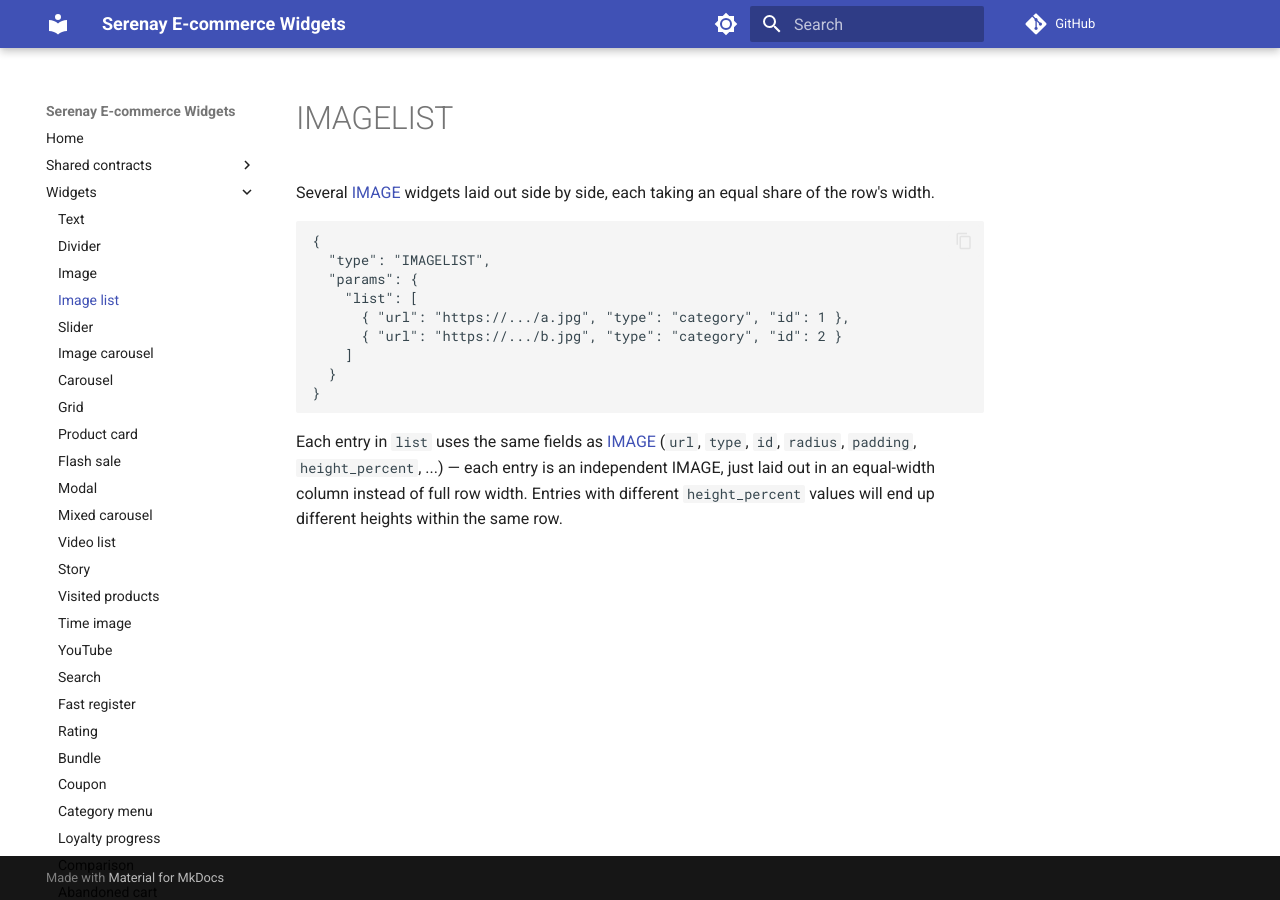
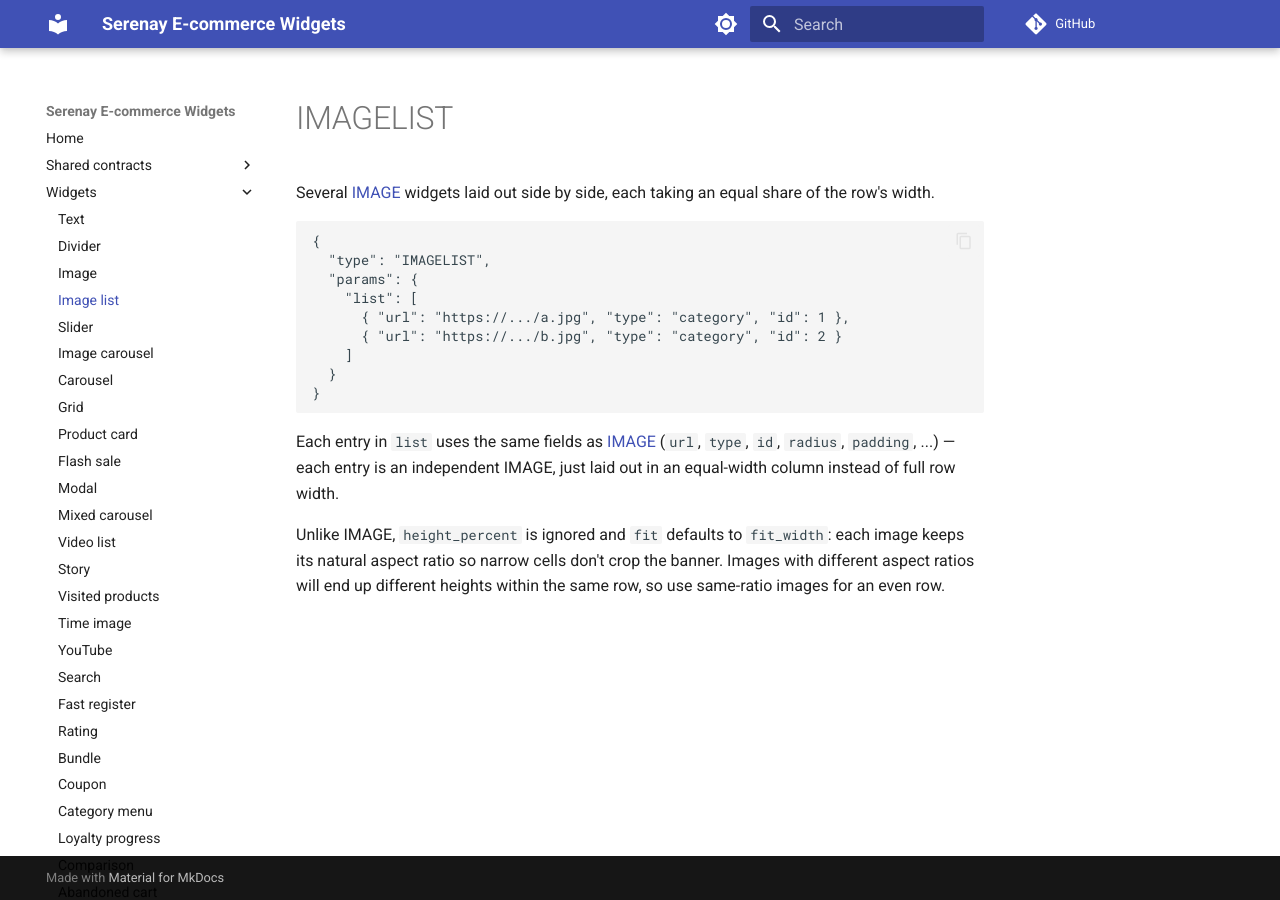
Before and after one commit to serenayyazilim/serenay-ecommerce-widgets, an MkDocs documentation site: the page built from doc/widgets/image-list.md, in a window 1280 px wide. Built offline with MkDocs 1.6.1 and Material for MkDocs 9.7.7, drawn with Linux system fonts in a browser that asks for light colours; comment, search, counter and statistics services are not loaded.

Commit message:
Docs: IMAGELIST ignores height_percent
Since 1.4.3 IMAGELIST drops per-item height_percent and defaults fit to
fit_width; the widget page and AI prompt still said every IMAGE field
applied.

Co-Authored-By: Claude Opus 5.5 <noreply@anthropic.com>

````diff
--- a/doc/widgets/image-list.md
+++ b/doc/widgets/image-list.md
@@ -16,7 +16,11 @@ equal share of the row's width.
 ```
 
 Each entry in `list` uses the same fields as [IMAGE](image.md) (`url`,
-`type`, `id`, `radius`, `padding`, `height_percent`, ...) — each entry is an
-independent IMAGE, just laid out in an equal-width column instead of full
-row width. Entries with different `height_percent` values will end up
-different heights within the same row.
+`type`, `id`, `radius`, `padding`, ...) — each entry is an independent
+IMAGE, just laid out in an equal-width column instead of full row width.
+
+Unlike IMAGE, `height_percent` is ignored and `fit` defaults to
+`fit_width`: each image keeps its natural aspect ratio so narrow cells
+don't crop the banner. Images with different aspect ratios will end up
+different heights within the same row, so use same-ratio images for an
+even row.
````
Also changed, not shown: doc/ai-prompt.md (+3 -2 lines).
